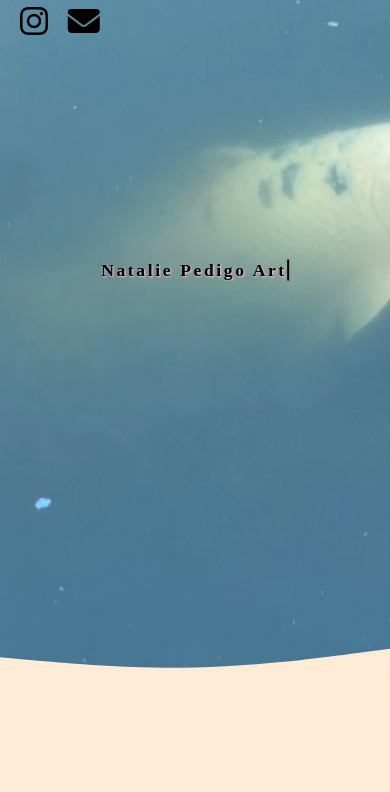
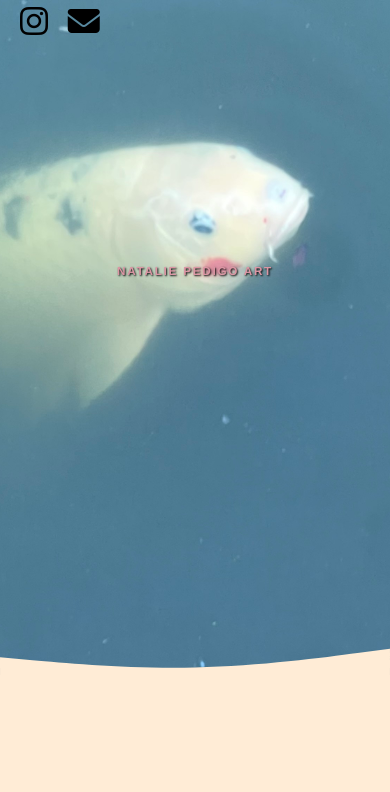
Before and after one commit to SpitsEric/Na, a plain HTML site: page index.html in a window 390 px wide. Shown: the top 792 px of the page. Drawn offline with nearby package versions, Linux system fonts and the light colour scheme.

Commit message:
parallax and title

```diff
--- a/app.js
+++ b/app.js
@@ -9,29 +9,21 @@ function PortfolioModal() {
     let modalTitle = null;
     let portfolioData = [];
 
-    // **Preload portfolio data on page load**
-    function loadPortfolioData() {
-        portfolioItems.forEach((item) => {
-            const imgElement = item.querySelector("img");
-            const modalId = item.dataset.modal;
-            const modalElement = document.getElementById(modalId);
-            const modalTextElement = modalElement?.querySelector(".modal-text h3");
-
-            if (imgElement && modalTextElement) {
-                portfolioData.push({
-                    imgSrc: imgElement.src,
-                    title: modalTextElement.innerText,
-                });
-            }
-        });
-    }
-
     // Function to open a modal
     function openModal(modalId, index) {
         currentModal = document.getElementById(modalId);
         if (currentModal) {
             modalImage = currentModal.querySelector("img");
-            modalTitle = currentModal.querySelector(".modal-text h3");
+            modalTitle = currentModal.querySelector(".modal-text h3"); // Get modal title
+            const portfolioItemsArray = Array.from(document.querySelectorAll(".portfolio-item"));
+
+            portfolioData = portfolioItemsArray.map((item) => {
+                const itemImg = item.querySelector("img").src;
+                const modalId = item.dataset.modal;
+                const modalText = document.querySelector(`#${modalId} .modal-text h3`);
+                const itemTitle = modalText ? modalText.innerText : "Untitled";
+                return { imgSrc: itemImg, title: itemTitle };
+            });
 
             currentIndex = index;
             updateModalContent(currentIndex);
@@ -57,9 +49,6 @@ function PortfolioModal() {
         modalTitle.innerText = portfolioData[index].title;
         currentIndex = index;
     }
-
-    // **Load data once when the page loads**
-    loadPortfolioData();
 
     // Add click event listeners to portfolio items
     portfolioItems.forEach((item, index) => {
--- a/index.html
+++ b/index.html
@@ -13,6 +13,7 @@
 </head>
 <body>
     <section class="hero">
+        <div class="hero-bg"></div>
         <div class="header">
             <div class="insta">
                 <a href="https://www.instagram.com/nataliepedigo2" target="_blank">
@@ -26,8 +27,8 @@
             </div>
         </div>
         <div class="name">
-            <div class="typewriter">
-                <h1>Natalie Pedigo Art</h1>
+            <div class="title">
+                <h1 class="preload">Natalie Pedigo Art</h1>
             </div>
         </div>
         <div class="wave">
@@ -312,5 +313,21 @@
             });
         });
     </script>
+    <script>
+        document.addEventListener("DOMContentLoaded", () => {
+            const heroBg = document.querySelector(".hero-bg");
+
+            function updateParallax() {
+                const scrollY = window.scrollY;
+                const zoomScale = 1 + scrollY * 0.0003; // Adjust zoom speed
+                heroBg.style.transform = `translateY(${scrollY * 0.5}px) scale(${zoomScale})`;
+            }
+
+    // Run once on page load to set the correct position
+            updateParallax();
+
+            window.addEventListener("scroll", updateParallax);
+        });
+    </script>
 </body>
 </html>
--- a/main.css
+++ b/main.css
@@ -25,15 +25,14 @@
     display: flex;
     flex-direction: row;
     padding: 1%;
+    z-index: 1;
 }
 
 .header .insta {
-    color:#db96a4;
     font-size: 2rem;
     cursor: pointer;
 }
 .header .mail {
-    color:#db96a4;
     padding-left: 1%;
     font-size: 2rem;
     cursor: pointer;
@@ -65,8 +64,32 @@
     font-size: 2rem;
     cursor: pointer;
 }
+
+.hero {
+    display: flex;
+    flex-direction: column;
+    min-height: 100vh;
+    /*
+    background-color: #385969;
+    */
+    position: relative;
+    overflow: hidden;
+}
+
+.hero-bg {
+    position: absolute;
+    top: 0;
+    left: 0;
+    width: 100%;
+    height: 120%; /* Make it taller than the hero */
+    background-image: url(bg/fishbg.jpg);
+    background-attachment: fixed;
+    background-size:cover;
+    z-index: -1;
+}
+
 .name {
-    font-size: 3vw;
+    font-size: 2vw;
     position: absolute;
     top: 40%;
     left: 50%;
@@ -76,38 +99,48 @@
     justify-content: center;
 }
 
-.hero {
-    display: flex;
-    flex-direction: column;
-    min-height: 100vh;
-    background-image: url(bg/fishbg.jpg);
-    background-attachment: fixed;
-    background-size:cover;
-    /*
-    background-color: #385969;
-    */
-    position: relative;
-}
+/* main.css or your main stylesheet */
 
-
-/* Typewriter effect */
-.typewriter h1 {
-    color:#000000;
-    text-shadow: 1px 1px 2px pink;
-    overflow: hidden;
-    border-right: .15em solid orange;
+.title h1 {
+    font-family:'Franklin Gothic Medium', 'Arial Narrow', Arial, sans-serif;
+    text-transform: uppercase;
+    cursor: default;
+    color:#db96a4;
+    text-shadow: 1px 1px 2px black;
     white-space: nowrap;
     margin: 0 auto;
     letter-spacing: .15em;
-    animation: typing 2s steps(40, end), blink-caret .75s step-end infinite;
+    opacity: 0;
+    transform: translateY(-20px); /* Adjust slide distance as needed */
+    transition: opacity 1s ease, transform 1s ease;
 }
 
-@keyframes typing {
-    from { width: 0; }
-    to { width: 100%; }
+.title h1.animated {
+    opacity: 1;
+    transform: translateY(0);
 }
 
-@keyframes blink-caret {
-    from, to { border-color: transparent; }
-    50% { border-color: black; }
+.title h1.preload {
+    opacity: 0;
+    transform: translateY(-20px);
 }
+
+.title h1.preload.animated {
+    opacity: 1;
+    transform: translateY(0);
+}
+
+.title h1.preload {
+    animation: initialLoad 2s forwards;
+}
+
+@keyframes initialLoad {
+    0% {
+        opacity: 0;
+        transform: translateY(-20px);
+    }
+    100% {
+        opacity: 1;
+        transform: translateY(0);
+    }
+}
--- a/mobile.css
+++ b/mobile.css
@@ -1,6 +1,9 @@
 @media (max-width: 600px){
     .hero {
         min-height: 80vh;
+    }
+    .hero-bg {
+        background-position: center;
     }
 
     .portfolios .portfolio-item {
```
